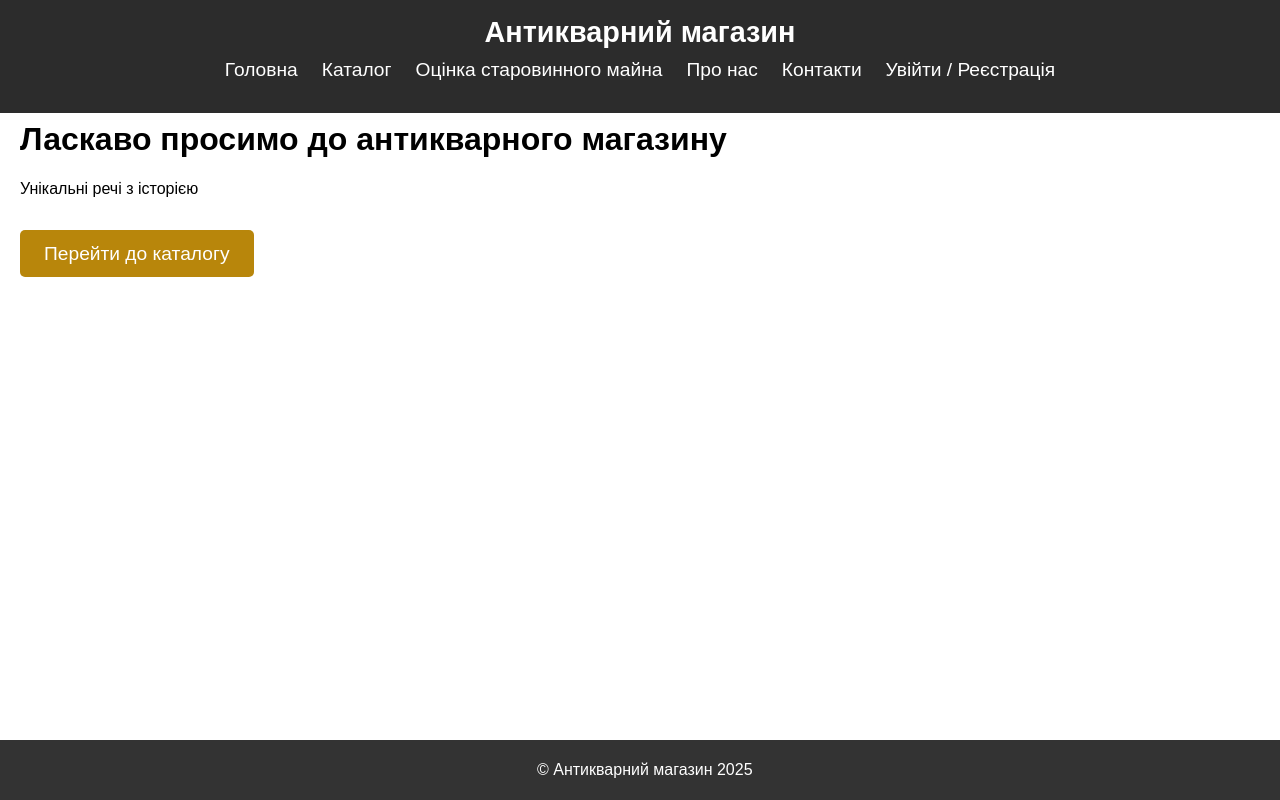
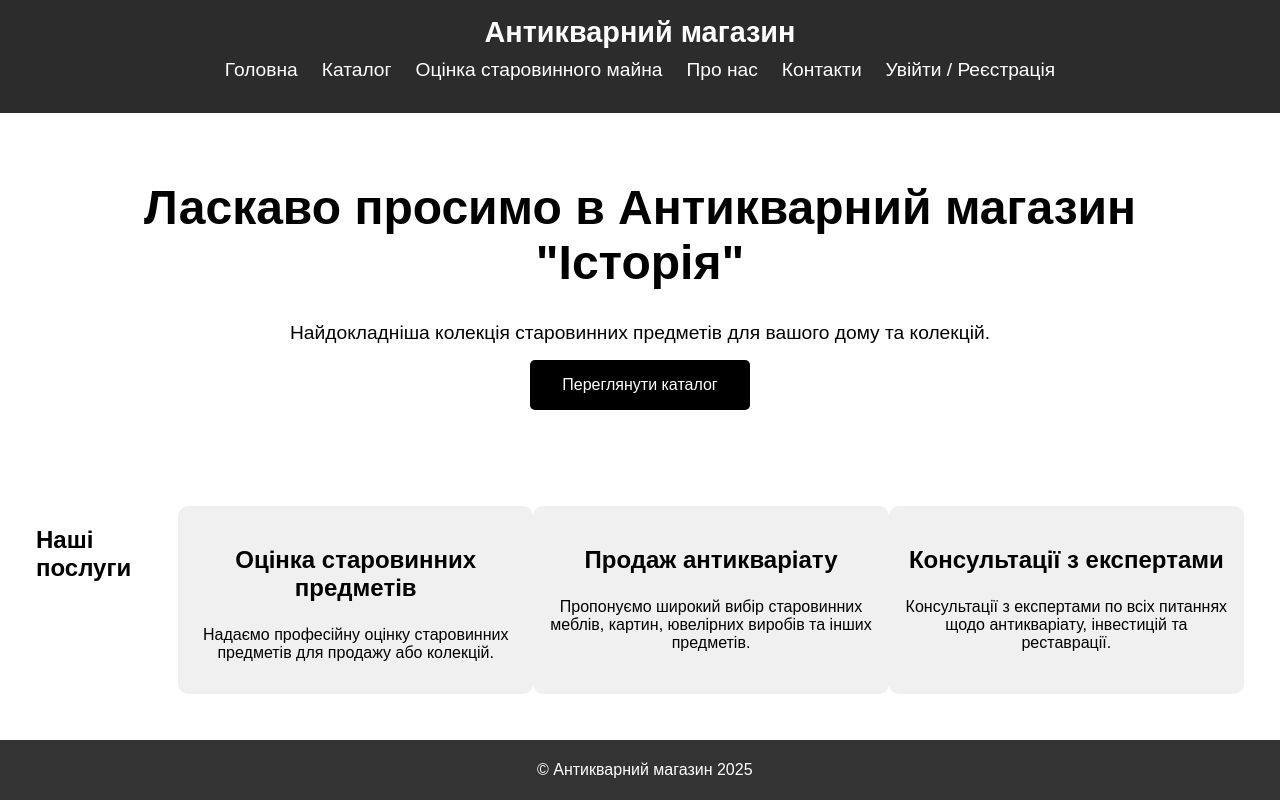
Before and after one commit to marikgryc/practika, a Vue app: page / in a window 1280 px wide. Built offline with nearby package versions, Linux system fonts and the light colour scheme.

Commit message:
filled home page

```diff
--- a/src/components/HomeView.vue
+++ b/src/components/HomeView.vue
@@ -1,24 +1,92 @@
 <template>
-    <div>
-      <h1>Ласкаво просимо до антикварного магазину</h1>
-      <p>Унікальні речі з історією</p>
-      <router-link to="/catalog" class="btn">Перейти до каталогу</router-link>
-    </div>
-  </template>
+  <div class="home-container">
+    <!-- Шапка -->
+    <header class="hero-section">
+      <h1>Ласкаво просимо в Антикварний магазин "Історія"</h1>
+      <p>Найдокладніша колекція старовинних предметів для вашого дому та колекцій.</p>
+      <router-link to="/catalog">
+        <button class="btn-primary">Переглянути каталог</button>
+      </router-link>
+    </header>
 
-  <style>
-  .btn {
-    display: inline-block;
-    background: #b8860b;
-    color: white;
-    padding: 0.8rem 1.5rem;
-    text-decoration: none;
-    font-size: 1.2rem;
-    margin-top: 1rem;
-    border-radius: 5px;
-  }
+    <!-- Наші послуги -->
+    <section class="services">
+      <h2>Наші послуги</h2>
+      <div class="service-card">
+        <h3>Оцінка старовинних предметів</h3>
+        <p>Надаємо професійну оцінку старовинних предметів для продажу або колекцій.</p>
+      </div>
+      <div class="service-card">
+        <h3>Продаж антикваріату</h3>
+        <p>Пропонуємо широкий вибір старовинних меблів, картин, ювелірних виробів та інших предметів.</p>
+      </div>
+      <div class="service-card">
+        <h3>Консультації з експертами</h3>
+        <p>Консультації з експертами по всіх питаннях щодо антикваріату, інвестицій та реставрації.</p>
+      </div>
+    </section>
+  </div>
+</template>
 
-  .btn:hover {
-    background: #8b6508;
-  }
-  </style>
+<script>
+export default {
+  name: "HomeView",
+};
+</script>
+
+<style scoped>
+.home-container {
+  font-family: Arial, sans-serif;
+}
+
+.hero-section {
+  background-color: #ffffff;
+  color: rgb(0, 0, 0);
+  text-align: center;
+  padding: 3rem 1rem;
+}
+
+.hero-section h1 {
+  font-size: 3rem;
+}
+
+.hero-section p {
+  font-size: 1.2rem;
+  margin: 1rem 0;
+}
+
+.hero-section .btn-primary {
+  background-color: #000000;
+  color: white;
+  padding: 1rem 2rem;
+  border: none;
+  border-radius: 5px;
+  font-size: 1rem;
+  cursor: pointer;
+  transition: background-color 0.3s ease;
+}
+
+.hero-section .btn-primary:hover {
+  background-color: #000000;
+}
+
+.services {
+  display: flex;
+  justify-content: space-around;
+  padding: 3rem 1rem;
+  background-color: #ffffff;
+}
+
+.service-card {
+  text-align: center;
+  width: 30%;
+  padding: 1rem;
+  background-color: #f0f0f0;
+  border-radius: 10px;
+}
+
+.service-card h3 {
+  font-size: 1.5rem;
+  color: #000000;
+}
+</style>
```
